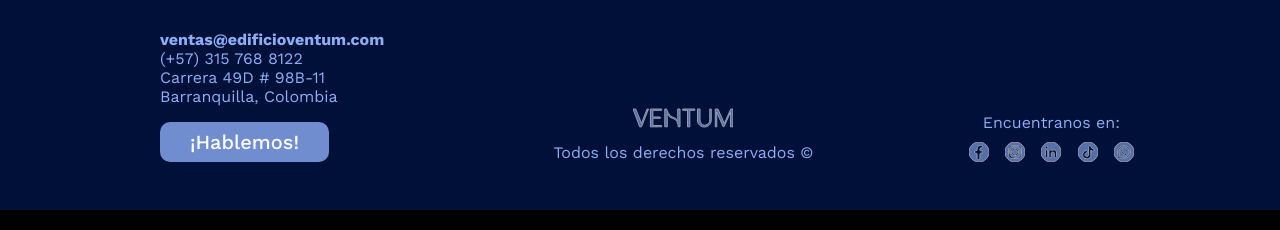
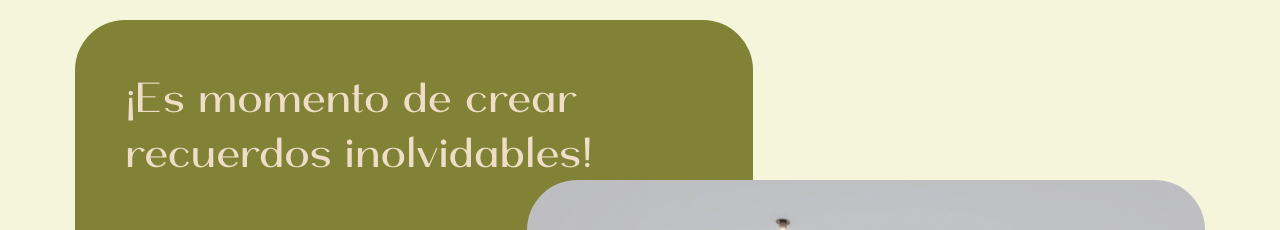
Before and after one commit to jpsegurac/ventum, a Next.js app: page /zonassociales in a window 1280 px wide. Shown: the part 2250-2480 px from the top of the page. Built offline with nearby package versions, Linux system fonts and the light colour scheme.

Commit message:
[A] cards quad new : build

```diff
--- /dev/null
+++ b/app/styles/ZonasSocialesCardsQuad.module.scss
@@ -0,0 +1,87 @@
+.CardsQuad{
+    padding: 50px 0;
+    background-color: beige;
+    .Container{
+        max-width: 1150px;
+        margin: 0 auto;
+    }
+}
+
+.GridContainer{
+    margin: 0 10px;
+    display: grid;
+    grid-template-columns: repeat(5, 1fr);
+    grid-template-rows: repeat(6, minmax(10vh ,auto));
+    grid-column-gap: 0px;
+    grid-row-gap: 0px;
+    .Card{
+        &Text{
+            grid-area: 1 / 1 / 5 / 4;
+            background-color: #828236;
+            border-radius: 50px;
+            padding: 50px;
+            display: flex;
+            flex-direction: column;
+            justify-content: space-between;
+            .copy{
+                color: #efdec7;
+                font-size: 28px;
+                max-width: 85%;
+                h2{
+                    font-weight: 500;
+
+                }
+
+            }
+            .logo{
+            }
+        }
+        &Image{
+            grid-area: 3 / 3 / 7 / 6;
+            img{
+                border-radius: 50px;
+                width: 100%;
+                height: auto;
+                aspect-ratio: 1 / 1;
+                object-fit: cover;
+            }
+        }
+        &Cta{
+            grid-area: 5 / 1 / 7 / 3;
+            display: flex;
+            justify-content: left;
+            align-items: center;
+            .ContactButton{
+                position: relative;
+                background-color: #828236;
+                color: #efdec7;
+                padding: 10px 10px 10px 50px;
+                border-radius: 30px 10px 10px 30px;
+                .Phone{
+                    position: absolute;
+                    left: 0;
+                    top: 0;
+                    height: 100%;
+                }
+            }
+        }
+
+    }
+    @media (max-width: 768px) {
+        background-color: teal;
+        .Card{
+            &Text{
+                // grid-area:  1/ 2 / 5 / 5;
+                h2{
+                    font-size: 27px;
+
+                }
+            }
+            &Image{
+                // grid-area:  4 / 3 / 6 / 5;
+            }
+            &Cta{
+            }
+        }
+      }
+}
--- a/app/styles/globals.scss
+++ b/app/styles/globals.scss
@@ -77,10 +77,7 @@ $screen-xl-min: 1200px;
   }
 }
 
-html,
-body {
-  max-width: 100vw;
-}
+
 
 body {
   color: var(--foreground);
--- a/app/zonassociales/page.js
+++ b/app/zonassociales/page.js
@@ -3,6 +3,7 @@ import React, {useRef} from 'react';
 import ZonasSocialesHeader from '@/components/ZonasSocialesHeader';
 import ZonasSocialesQuad from '@/components/ZonasSocialesQuad';
 import ZonasSocialesCarousel from '@/components/ZonasSocialesCarousel';
+import ZonasSocialesCardsQuad from '@/components/ZonasSocialesCardsQuad';
 
 const Zonassociales = () => {
 
@@ -24,6 +25,7 @@ const Zonassociales = () => {
         scrollRef={sectionRef}
       />
       <ZonasSocialesCarousel />
+      <ZonasSocialesCardsQuad />
     </>
   )
 }
--- /dev/null
+++ b/components/ZonasSocialesCardsQuad/index.js
@@ -0,0 +1,40 @@
+import React from "react";
+import styles from "@/styles/ZonasSocialesCardsQuad.module.scss";
+import TiktokLogo from '@/assets/icons/tiktok.svg';
+
+import Image from 'next/image';
+
+import home_background from '@/assets/images/home_page_background_4.jpg';
+
+const ZonasSocialesCardsQuad = () => {
+    return(
+        <section className={styles.CardsQuad}>
+            <div className={styles.Container}>
+                <div className={styles.GridContainer}>
+                    <div className={styles.CardText}>
+                        <div className={styles.copy}>
+                            <h2>¡Es momento de crear recuerdos inolvidables!</h2>
+                        </div>
+                        <div className={styles.logo}>
+                            <TiktokLogo width="80px" height="80px"/>
+                        </div>
+                    </div>
+                    <div className={styles.CardImage}>
+                        <Image
+                            src={home_background}
+                            alt="home_background"
+                        />
+                    </div>
+                    <div className={styles.CardCta}>
+                        <a href="/" target="_blank" className={styles.ContactButton}>
+
+                        <TiktokLogo className={styles.Phone} />
+                        ¡Contactanos!
+                        </a>
+                    </div>
+                </div>
+            </div>
+        </section>
+    )
+}
+export default ZonasSocialesCardsQuad;
```
